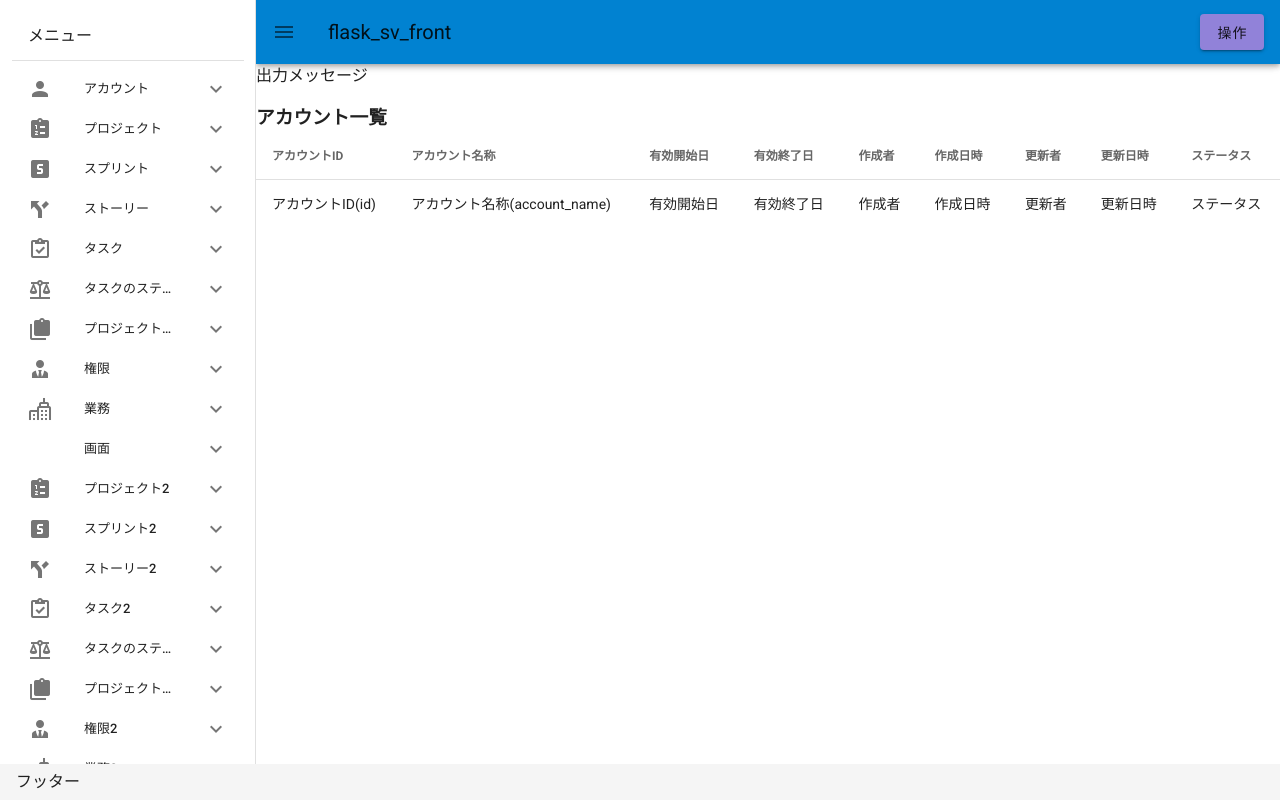
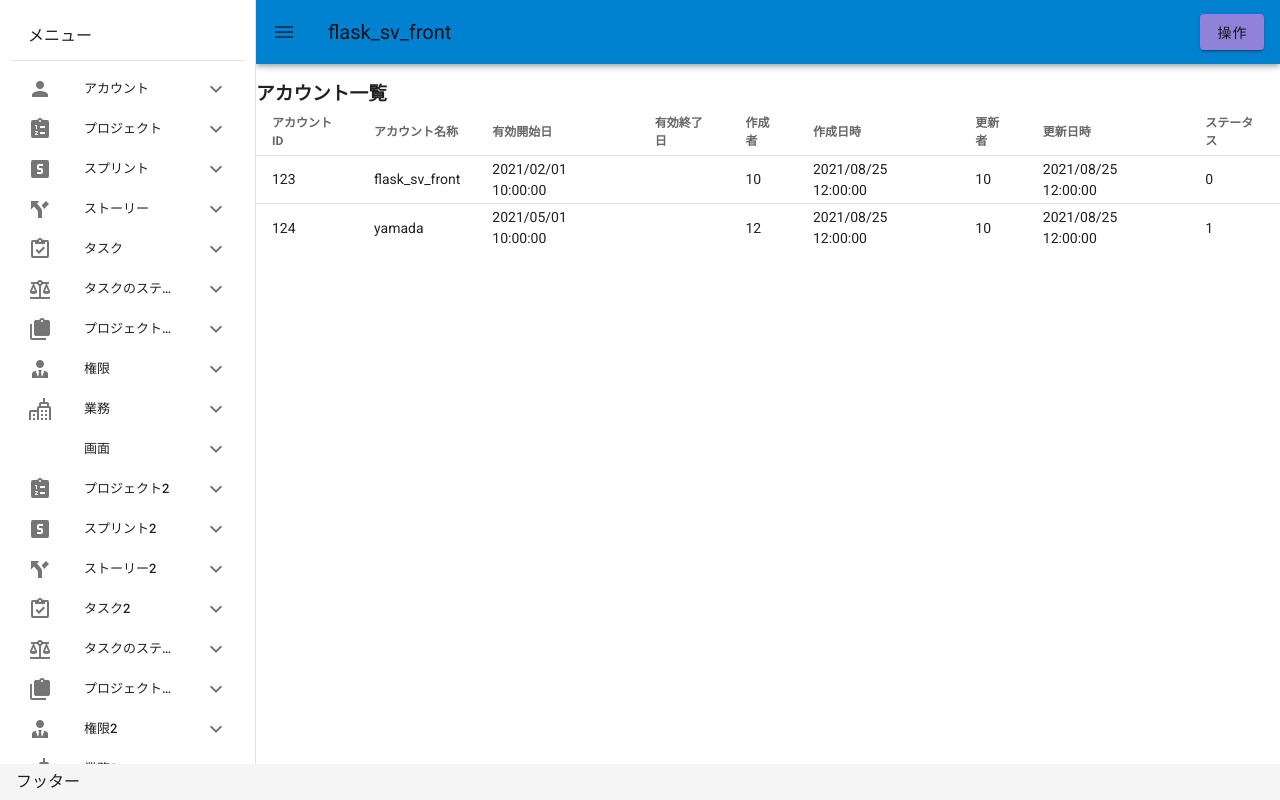
Before and after one commit to kaorunix/flask_sv, a Vue app in the folder frontend/: page /account in a window 1280 px wide. Built offline with nearby package versions, Linux system fonts and the light colour scheme.

Commit message:
アカウント一覧画面表示機能実装

```diff
--- a/frontend/src/views/account/List.vue
+++ b/frontend/src/views/account/List.vue
@@ -19,16 +19,16 @@
           </tr>
         </thead>
         <tbody>
-	  <tr>
-	    <td>アカウントID(id)</td>
-	    <td>アカウント名称(account_name)</td>
-	    <td>有効開始日</td>
-	    <td>有効終了日</td>
-	    <td>作成者</td>
-	    <td>作成日時</td>
-	    <td>更新者</td>
-	    <td>更新日時</td>
-	    <td>ステータス</td>
+          <tr v-for="account in accounts" v-bind:key="account">
+            <td>{{ account.id }}</td>
+            <td>{{ account.account_name }}</td>
+            <td>{{ account.start_on }}</td>
+            <td>{{ account.end_on }}</td>
+            <td>{{ account.created_by }}</td>
+            <td>{{ account.created_at}} </td>
+            <td>{{ account.updated_by }}</td>
+            <td>{{ account.updated_at }}</td>
+            <td>{{ account.status }}</td>
           </tr>
         </tbody>
       </template>
@@ -39,12 +39,37 @@
 // @ is an alias to /src
 // import HelloWorld from '@/components/HelloWorld.vue'
 
+var accounts = [
+	{
+		id: 123,
+		account_name: "flask_sv_front",
+		start_on: "2021/02/01 10:00:00",
+		end_in: "2021/11/30 18:00:00",
+		created_by: 10,
+		created_at: "2021/08/25 12:00:00",
+		updated_by: 10,
+		updated_at: "2021/08/25 12:00:00",
+		status: 0
+	},
+	{
+		id: 124,
+		account_name: "yamada",
+		start_on: "2021/05/01 10:00:00",
+		end_in: "2021/10/30 18:00:00",
+		created_by: 12,
+		created_at: "2021/08/25 12:00:00",
+		updated_by: 10,
+		updated_at: "2021/08/25 12:00:00",
+		status: 1
+	}
+]
+
 export default {
-  name: 'SS',
-  data () {
+  name: "SS",
+  data() {
 	  return {
-      message: '出力メッセージ'
+		  accounts: accounts
 	  }
-  }
-}
+  },
+};
 </script>
```
Lines whose indentation alone changed are shown as unchanged.
